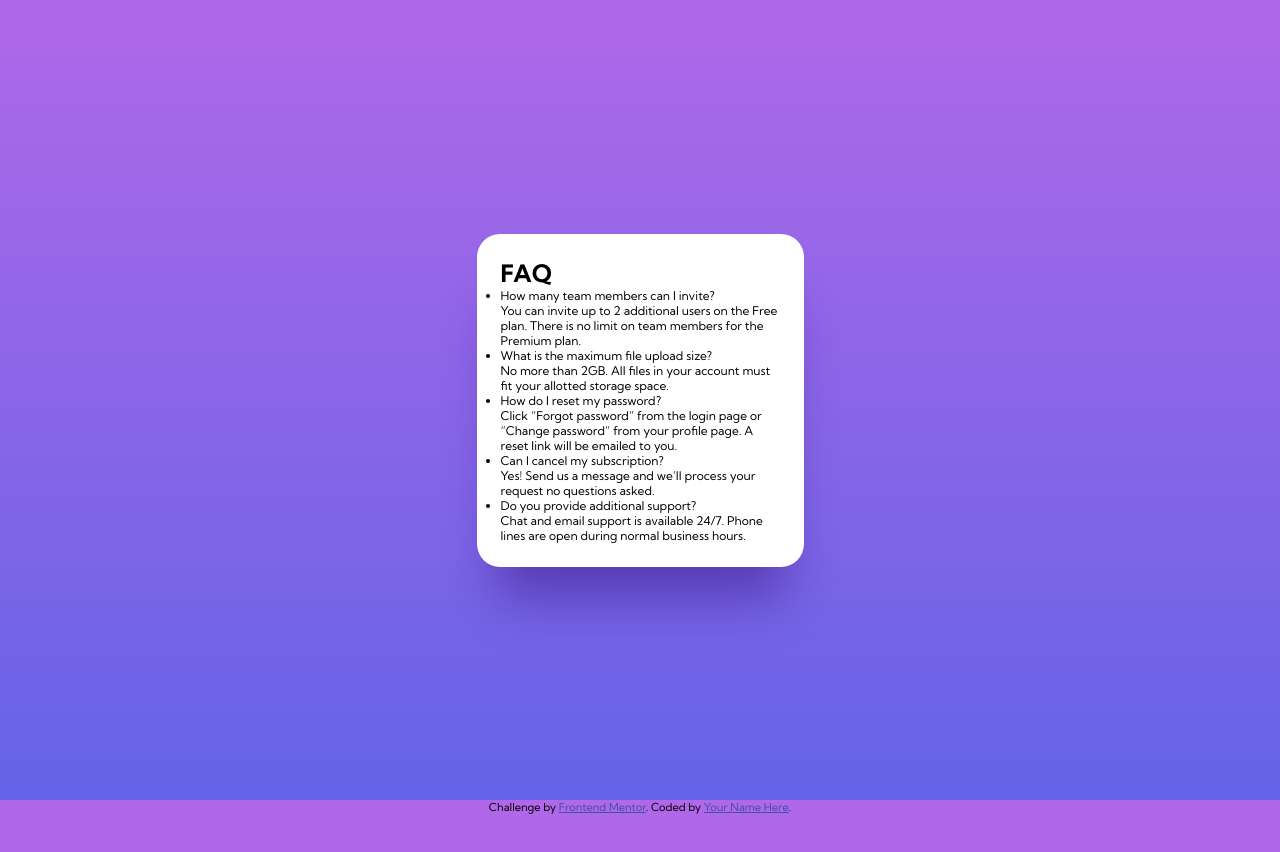
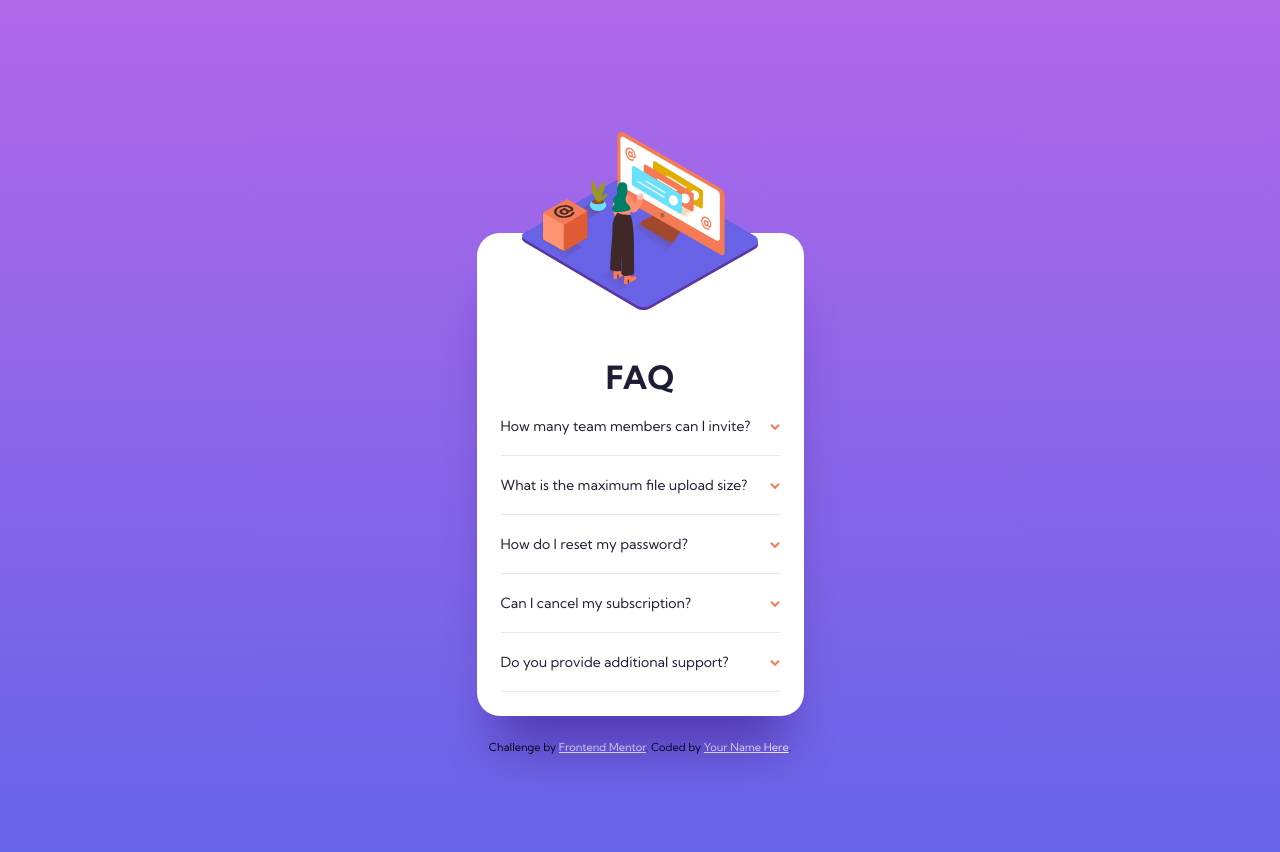
Before and after one commit to DarrickFauvel/fem04-faq-accordion-card, a plain HTML site: page index.html in a window 1280 px wide. Before the commit the page ends 814 px from the top, so only its background shows below. Drawn offline with Linux system fonts and the light colour scheme.

Commit message:
Update structure and styling

```diff
--- a/index.html
+++ b/index.html
@@ -17,48 +17,68 @@
 
   <body>
     <div class="container">
-      <main class="main wrapper">
+      <main class="main">
+        <div class="card-wrapper">
           <div class="card">
-          <h1>FAQ</h1>
+            <h1 class="card-title">FAQ</h1>
 
             <ul class="faq-list">
-            <li class="question">
+              <li class="faq-item">
+                <p type="button" class="question">
                   How many team members can I invite?
-              <div class="answer">
-                You can invite up to 2 additional users on the Free plan. There
-                is no limit on team members for the Premium plan.
-              </div>
+                </p>
+                <p class="answer">
+                  You can invite up to 2 additional users on the Free plan.
+                  There is no limit on team members for the Premium plan.
+                </p>
               </li>
-            <li class="question">
+
+              <li class="faq-item">
+                <p type="button" class="question">
                   What is the maximum file upload size?
-              <div class="answer">
+                </p>
+                <p class="answer">
                   No more than 2GB. All files in your account must fit your
                   allotted storage space.
-              </div>
+                </p>
               </li>
-            <li class="question">
+
+              <li class="faq-item">
+                <p type="button" class="question">
                   How do I reset my password?
-              <div class="answer">
-                Click “Forgot password” from the login page or “Change password”
-                from your profile page. A reset link will be emailed to you.
-              </div>
+                </p>
+                <p class="answer">
+                  Click “Forgot password” from the login page or “Change
+                  password” from your profile page. A reset link will be emailed
+                  to you.
+                </p>
               </li>
-            <li class="question">
+
+              <li class="faq-item">
+                <p type="button" class="question">
                   Can I cancel my subscription?
-              <div class="answer">
-                Yes! Send us a message and we’ll process your request no
+                </p>
+                <p class="answer">
+                  Yes! Send us a message and we'll process your request no
                   questions asked.
-              </div>
+                </p>
               </li>
-            <li class="question">
+
+              <li class="faq-item">
+                <p type="button" class="question">
                   Do you provide additional support?
-              <div class="answer">
+                </p>
+                <p class="answer">
                   Chat and email support is available 24/7. Phone lines are open
                   during normal business hours.
-              </div>
+                </p>
               </li>
             </ul>
+            <!-- ^ END faq-list -->
           </div>
+          <!-- ^ END card -->
+        </div>
+        <!-- ^ END card-wrapper -->
       </main>
 
       <footer class="footer wrapper">
@@ -70,5 +90,8 @@
         </div>
       </footer>
     </div>
+    <!-- ^ END container -->
+
+    <script src="./script.js"></script>
   </body>
 </html>
--- a/style.css
+++ b/style.css
@@ -31,24 +31,23 @@ img {
 body {
   font-family: 'Kumbh Sans', sans-serif;
   font-size: 1.2rem;
-  background-color: #b068e9;
   background-image: linear-gradient(180deg, #b068e9 0%, #6463e7 100%);
-  /* background-repeat: no-repeat; */
-  /* background-size: cover; */
-  height: 100vh;
+  background-repeat: no-repeat;
+  background-color: #7d65e8;
+  height: 110vh;
 }
 
 .container {
-  /* height: 100vh; */
-}
-
-.main.wrapper {
+  height: 100vh;
   display: flex;
   flex-direction: column;
   justify-content: center;
   align-items: center;
-  padding: 2.4rem;
-  height: 100vh;
+}
+
+.card-wrapper {
+  padding: 50% 2.4rem 2.4rem;
+  /* margin-top: 20%; */
 }
 
 /* Card */
@@ -58,6 +57,97 @@ body {
   box-shadow: 0 5rem 5rem -2rem rgba(53, 18, 122, 0.497159);
   border-radius: 2.3rem;
   padding: 2.4rem;
+  position: relative;
+  z-index: 1;
+  /* margin-top: 20rem; */
+}
+
+.card::before {
+  content: url(./images/illustration-woman-online-mobile.svg);
+  position: absolute;
+  top: -21%;
+  left: 14%;
+  right: 14%;
+  max-width: 72%;
+}
+
+/* .card-image {
+  position: absolute;
+  max-width: 72%;
+  top: -20%;
+  left: 14%;
+  right: 14%;
+  z-index: -1;
+} */
+
+.card-image-shadow {
+  position: absolute;
+  max-width: 72%;
+  top: 0;
+  left: 14%;
+  right: 14%;
+}
+
+.card-title {
+  margin-top: 10rem;
+  font-size: 3.2rem;
+  text-align: center;
+  color: var(--color-very-dark-desaturated-blue);
+}
+
+/* FAQ list */
+.faq-list {
+  list-style: none;
+}
+
+.faq-item {
+  padding-top: 1.5rem;
+  padding-bottom: 1.5rem;
+  border-bottom: 1px solid var(--color-light-grayish-blue);
+}
+
+.question {
+  position: relative;
+  padding: 0.5rem 0;
+  font-size: 1.4rem;
+  color: var(--color-very-dark-desaturated-blue);
+  cursor: pointer;
+  transition: 0.2s ease-in-out;
+}
+
+.question::after {
+  content: url(./images/icon-arrow-down.svg);
+  position: absolute;
+  top: 0.5rem;
+  right: 0;
+  transition: 0.5s ease-in-out;
+}
+
+.faq-item.active .question::after {
+  transform: rotateX(180deg);
+}
+
+.question:hover {
+  color: var(--color-soft-red);
+}
+
+.faq-item.active .question {
+  font-weight: bold;
+}
+
+.answer {
+  opacity: 0;
+  max-height: 0;
+  color: var(--color-dark-grayish-blue);
+  max-width: 95%;
+  line-height: 1.5;
+  transition: 0.2s ease-in-out;
+}
+
+.faq-item.active .answer {
+  opacity: 1;
+  max-height: max-content;
+  margin-top: 1.2rem;
 }
 
 /* Footer */
@@ -66,5 +156,5 @@ body {
   text-align: center;
 }
 .attribution a {
-  color: hsl(228, 45%, 44%);
+  color: #fff;
 }
```
Also changed, not shown: images/box-shadow.svg (added). Lines whose indentation alone changed are shown as unchanged.
